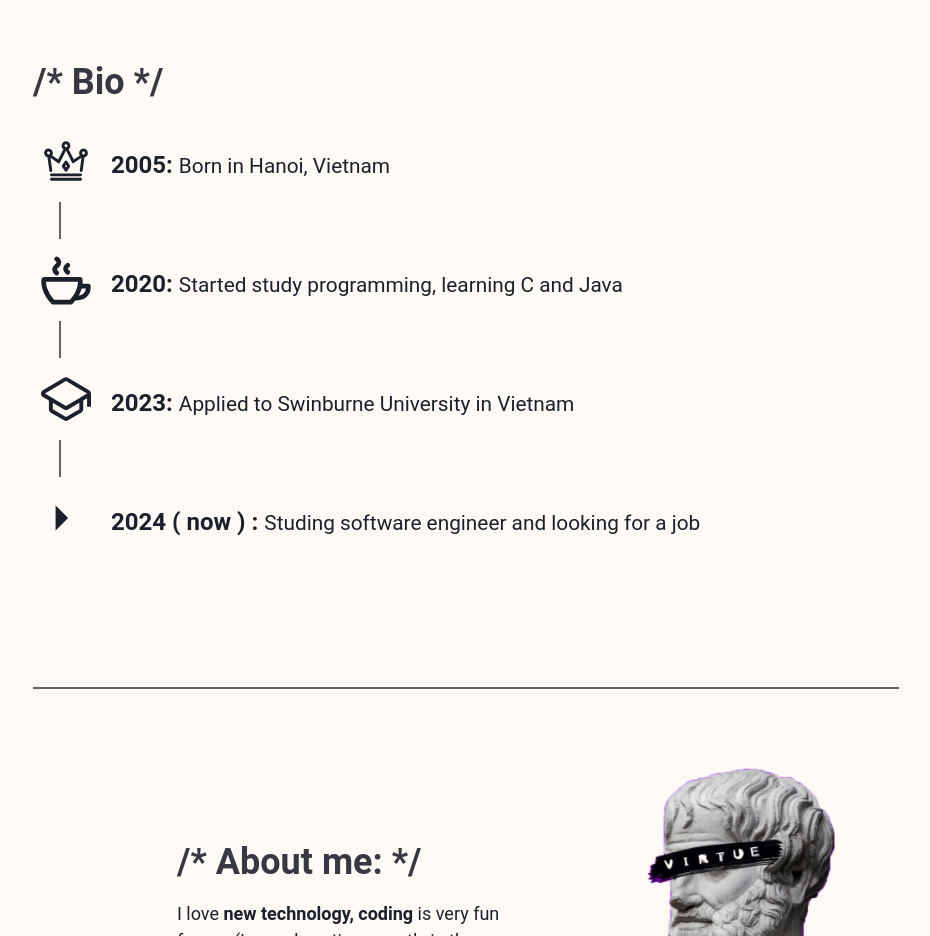
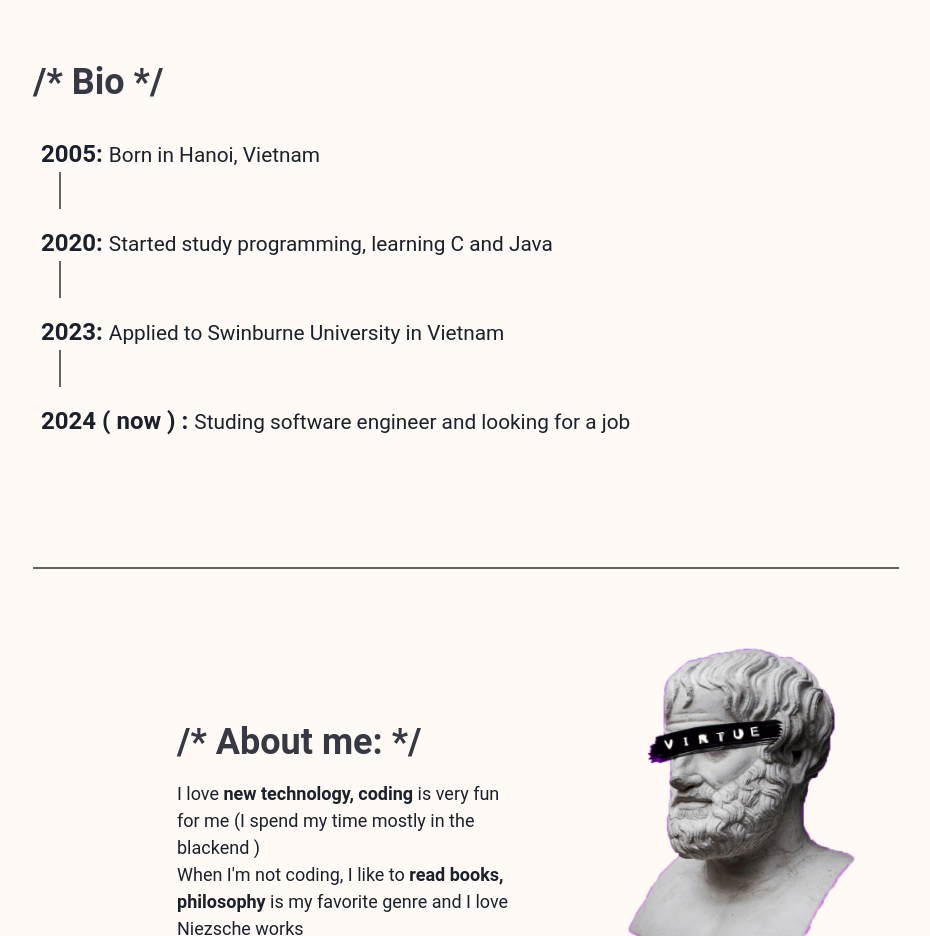
Before and after one commit to tuturuuu/portfolio, a Next.js app: page / in a window 1280 px wide. Shown: the part 1800-2736 px from the top of the page, without its empty margins (175-1105 px from the left). Built offline with nearby package versions, Linux system fonts and the light colour scheme.

Commit message:
without color

```diff
--- a/pages/ui/main.js
+++ b/pages/ui/main.js
@@ -17,10 +17,7 @@ import {
   Java,
   React,
   Android,
-  BirthdayCelebration,
-  JavaCoffee,
-  University,
-  Now, Github,
+  Github,
   Linkedin,
   Instagram,
   Facebook
@@ -204,10 +201,15 @@ export default function MainPage() {
             /* Bio */
           </Heading>
           <Box display={{lg:"flex"}}>
+
+            <Box>
+            {/* <Image src="/images/me.png" width='25rem'/> */}
+
+            </Box>
+
             <Box ml="0.5rem">
-              <BirthdayCelebration boxSize="50px" mb={4} />
 
-              <Text display="inline" fontWeight="Bold" fontSize="1.5rem" ml={5}>
+              <Text display="inline" fontWeight="Bold" fontSize="1.5rem">
                 2005:{" "}
               </Text>
               <Text display="inline" fontSize="1.3rem">
@@ -226,9 +228,8 @@ export default function MainPage() {
                 </Center>
               </Box>
 
-              <JavaCoffee boxSize="50px" mb={4} />
 
-              <Text display="inline" fontWeight="Bold" fontSize="1.5rem" ml={5}>
+              <Text display="inline" fontWeight="Bold" fontSize="1.5rem">
                 2020:{" "}
               </Text>
               <Text display="inline" fontSize="1.3rem">
@@ -248,9 +249,8 @@ export default function MainPage() {
                 </Center>
               </Box>
 
-              <University boxSize="50px" mb={4} />
 
-              <Text display="inline" fontWeight="Bold" fontSize="1.5rem" ml={5}>
+              <Text display="inline" fontWeight="Bold" fontSize="1.5rem">
                 2023:{" "}
               </Text>
               <Text display="inline" fontSize="1.3rem">
@@ -270,8 +270,7 @@ export default function MainPage() {
                 </Center>
               </Box>
 
-              <Now boxSize="50px" mb={4} />
-              <Text display="inline" fontWeight="Bold" fontSize="1.5rem" ml={5}>
+              <Text display="inline" fontWeight="Bold" fontSize="1.5rem">
                 2024 ( now ) :{" "}
               </Text>
               <Text display="inline" fontSize="1.3rem">
```
